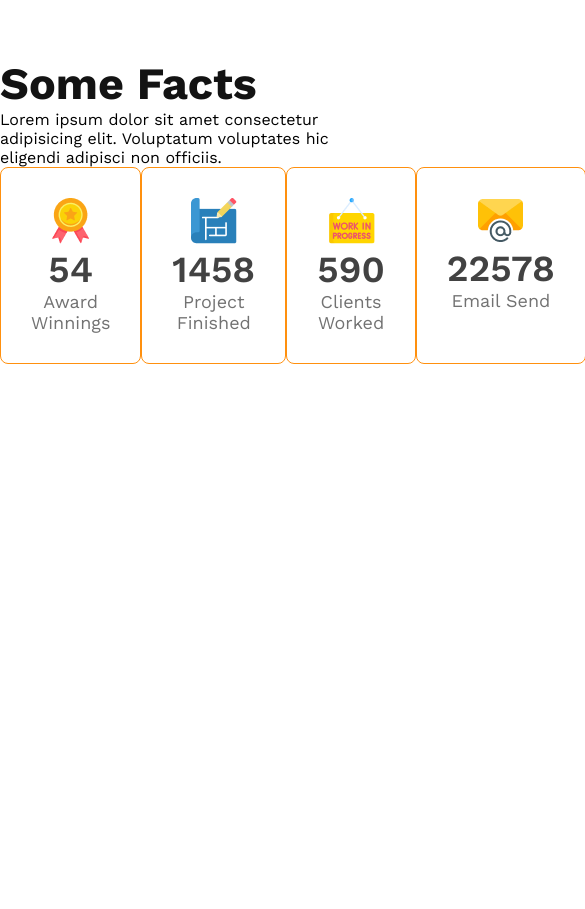
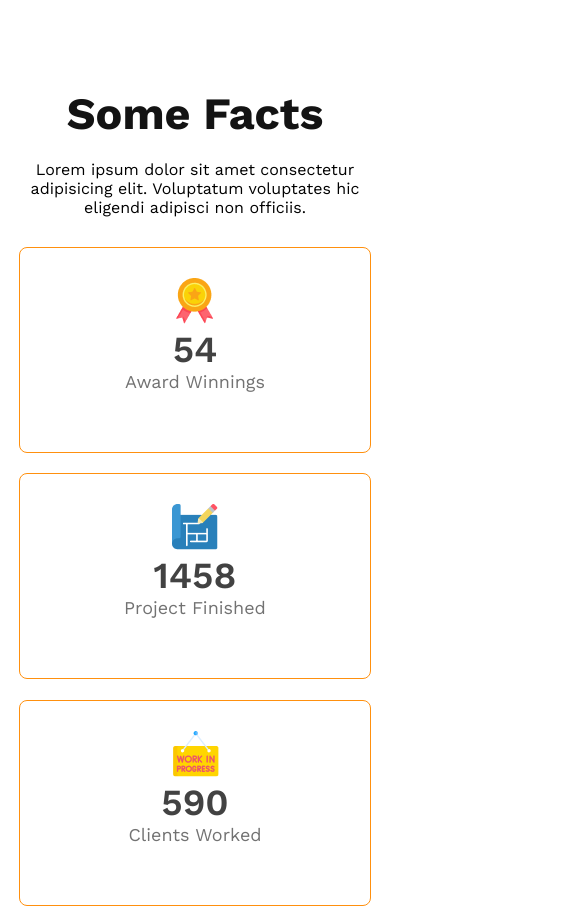
Before and after one commit to Munshi91/architects-website, a plain HTML site: page index.html in a window 390 px wide. Shown: the part 2406-3315 px from the top of the page, 585 px wide, since content can reach past the window. Before the commit the page ends 2770 px from the top, so only its background shows below. Drawn offline with nearby package versions, Linux system fonts and the light colour scheme.

Commit message:
facts section mobile responsive

```diff
--- a/css/style.css
+++ b/css/style.css
@@ -137,7 +137,18 @@ main {
   font-weight: 400;
   color: #727272;
 }
-
+.facts-container h3 {
+  text-align: center;
+  margin-top: 30px;
+  margin-bottom: 20px;
+}
+.facts-container p {
+  text-align: center;
+  padding-bottom: 30px;
+}
+.facts-container {
+  margin-bottom: 3rem;
+}
 /* mobile devices */
 @media screen and (max-width: 576px) {
   header {
@@ -185,6 +196,13 @@ main {
   .teams-description {
     text-align: center;
   }
+  .facts-card-container {
+    flex-direction: column;
+    margin: 0 1.2rem;
+  }
+  .facts-card-container .card {
+    margin-bottom: 1.3rem;
+  }
 }
 @media screen and (min-width: 576px) and (max-width: 960px) {
   header {
```
